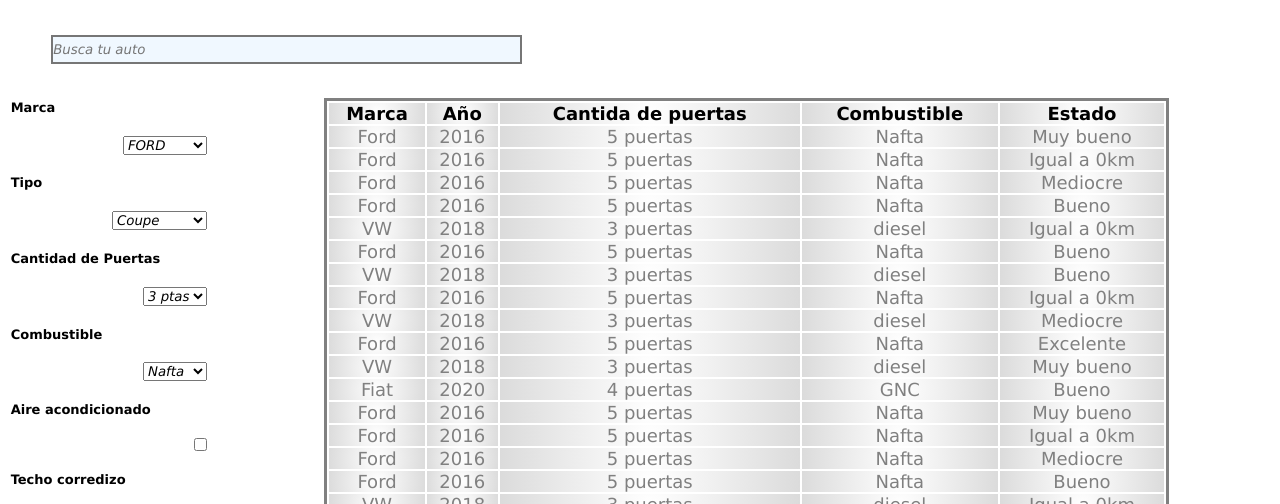
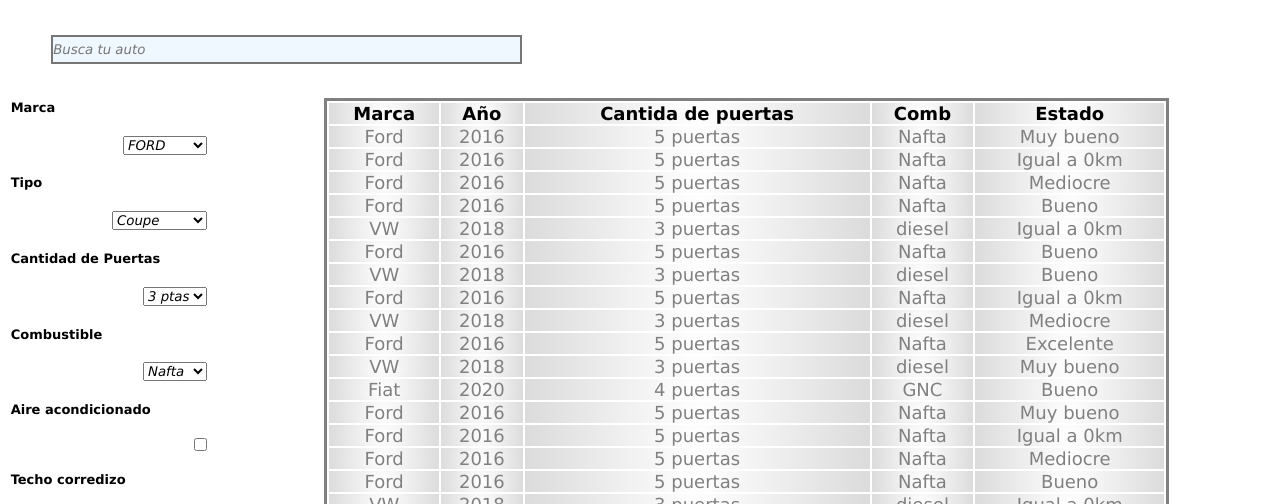
Before and after one commit to LucasFernandezC/autoluc, a plain HTML site: page index.html in a window 1280 px wide. Shown: the part 207-711 px from the top of the page. Drawn offline with Linux system fonts and the light colour scheme.

Commit message:
Update index.html

```diff
--- a/index.html
+++ b/index.html
@@ -71,7 +71,7 @@
                     <th>Marca</th>
                     <th>Año</th>
                     <th>Cantida de puertas</th>
-                    <th>Combustible</th>
+                    <th>Comb</th>
                     <th>Estado</th>
                     <tr>
                         <td>Ford</td>
```
